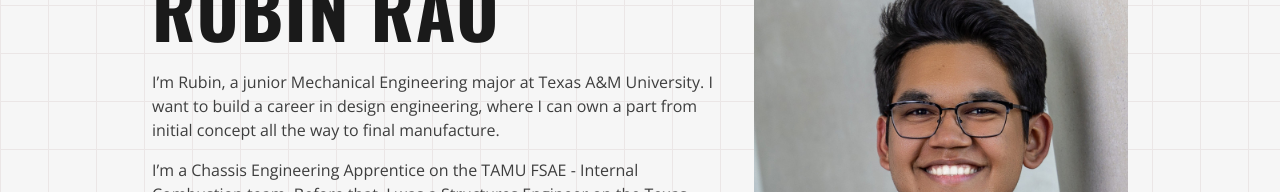
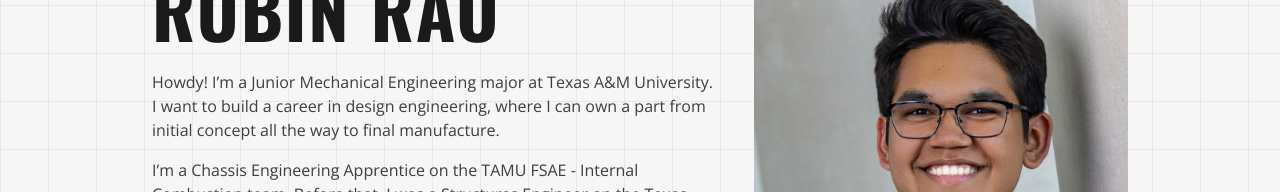
Before and after one commit to Rao-Dev/Portfolio, a Next.js app: page / in a window 1280 px wide. Shown: the part 196-388 px from the top of the page. Built offline with nearby package versions, Linux system fonts and the light colour scheme.

Commit message:
Open bio with "Howdy!"
Co-Authored-By: Claude Opus 5.5 <noreply@anthropic.com>

```diff
--- a/src/content/profile.ts
+++ b/src/content/profile.ts
@@ -3,7 +3,7 @@ export const profile = {
   intro:
     "Junior in Mechanical Engineering at Texas A&M, aiming for a career in design engineering where I own a part from initial concept to final manufacture.",
   about: [
-    "I’m Rubin, a junior Mechanical Engineering major at Texas A&M University. I want to build a career in design engineering, where I can own a part from initial concept all the way to final manufacture.",
+    "Howdy! I’m a Junior Mechanical Engineering major at Texas A&M University. I want to build a career in design engineering, where I can own a part from initial concept all the way to final manufacture.",
     "I’m a Chassis Engineering Apprentice on the TAMU FSAE - Internal Combustion team. Before that, I was a Structures Engineer on the Texas A&M Sounding Rocketry Team, handling 3D modeling and manufacturing for our rockets.",
     "In summer 2026 I was a Design Engineering Intern at Textron Systems in Hunt Valley, MD. The summer before, I was a Manufacturing Engineering Intern at Bell Flight, solving problems on the manufacturing floor of the Drive Systems Center.",
   ],
```
